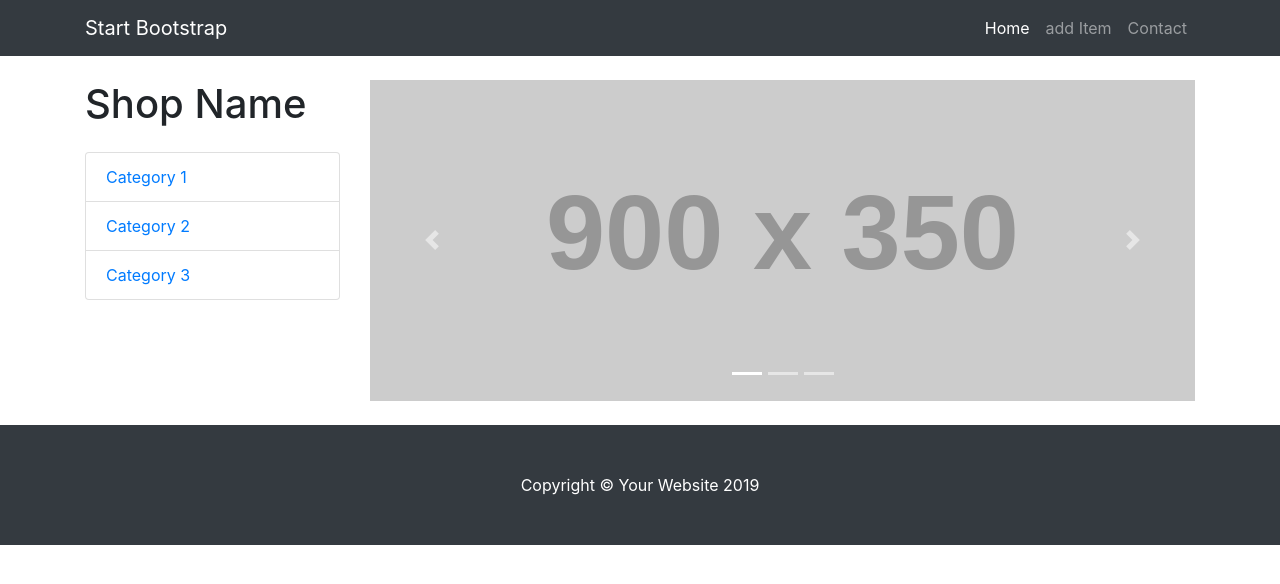
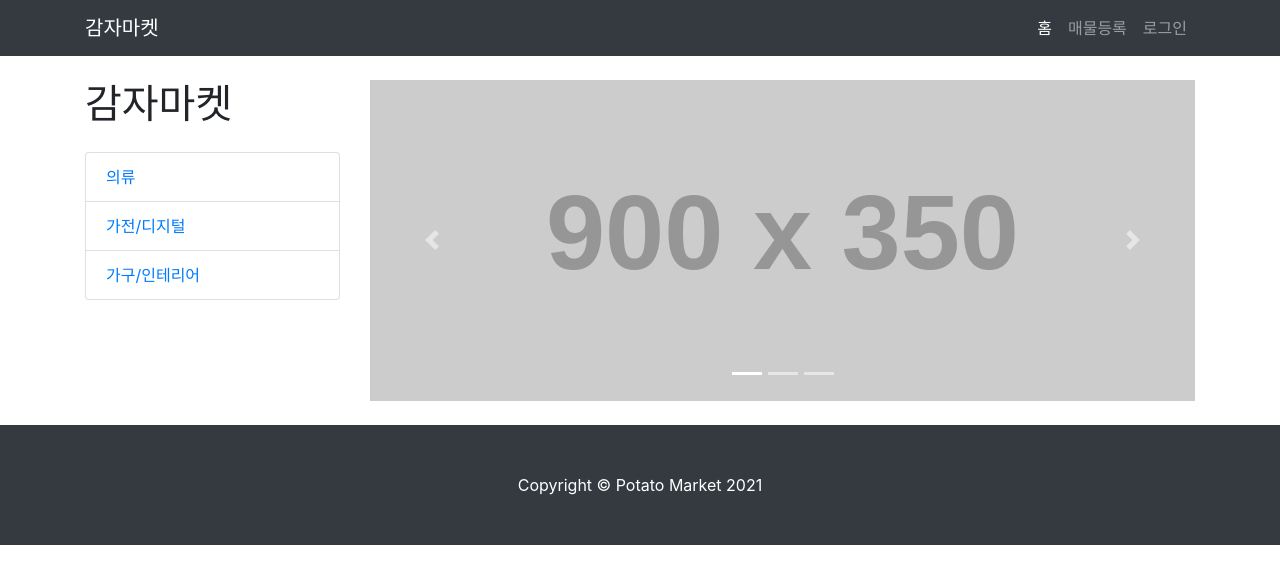
Before and after one commit to insolk/MSAproject, a Django app: page / in a window 1280 px wide. Shown: the top 584 px of the page. Run offline with Django 3.2, Linux system fonts and the light colour scheme; grey boxes labelled with a size stand in for pictures from a placeholder-image service; data that the repository does not hold is empty; parts of the project's set-up code (start-up, migrations or seed data) failed here and were passed over; some libraries are stand-ins or nearby versions.

Commit message:
make potatomarket base.html file

```diff
--- a/potatomarket/forms.py
+++ b/potatomarket/forms.py
@@ -6,4 +6,4 @@ from potatomarket.models import Item
 class ItemForm(forms.ModelForm):
     class Meta:
         model = Item
-        fields = ['item_name', 'item_price']
+        fields = ['item_name', 'item_price', 'item_detail']
--- /dev/null
+++ b/potatomarket/templates/potatomarket/base.html
@@ -0,0 +1,65 @@
+<!DOCTYPE html>
+<html lang="en">
+
+<head>
+
+  <meta charset="utf-8">
+  <meta name="viewport" content="width=device-width, initial-scale=1, shrink-to-fit=no">
+  <meta name="description" content="">
+  <meta name="author" content="">
+<title>{% block title %}감자마켓{% endblock %}</title>
+    {% load static %}
+  <!-- Bootstrap core CSS -->
+  <link href="{% block stylesheet %}{% static 'vendor/bootstrap/css/bootstrap.min.css' %}{% endblock %}" rel="stylesheet">
+
+  <!-- Custom styles for this template -->
+
+  <link href="{% block extrastyle %}{% static 'css/shop-homepage.css' %}{% endblock %}" rel="stylesheet">
+
+</head>
+
+<body>
+
+  <!-- Navigation -->
+  <nav class="navbar navbar-expand-lg navbar-dark bg-dark fixed-top">
+    <div class="container">
+      <a class="navbar-brand" href="/">감자마켓</a>
+      <button class="navbar-toggler" type="button" data-toggle="collapse" data-target="#navbarResponsive" aria-controls="navbarResponsive" aria-expanded="false" aria-label="Toggle navigation">
+        <span class="navbar-toggler-icon"></span>
+      </button>
+      <div class="collapse navbar-collapse" id="navbarResponsive">
+        <ul class="navbar-nav ml-auto">
+          <li class="nav-item active">
+            <a class="nav-link" href="/">홈
+              <span class="sr-only">(current)</span>
+            </a>
+          </li>
+          <li class="nav-item">
+            <a class="nav-link" href="{% url 'item_new' %}">매물등록</a>
+          </li>
+{#          <li class="nav-item">#}
+{#            <a class="nav-link" href="{% url 'item_new' %}">Services</a>#}
+{#          </li>#}
+          <li class="nav-item">
+            <a class="nav-link" href="#">로그인</a>
+          </li>
+        </ul>
+      </div>
+    </div>
+  </nav>
+
+{% block content %}{% endblock %}
+
+  <!-- Footer -->
+  <footer class="py-5 bg-dark">
+    <div class="container">
+      <p class="m-0 text-center text-white">Copyright &copy; Potato Market 2021</p>
+    </div>
+    <!-- /.container -->
+  </footer>
+
+  <!-- Bootstrap core JavaScript -->
+  <script src="{% static 'vendor/jquery/jquery.min.js' %}"></script>
+  <script src="{% static 'vendor/bootstrap/js/bootstrap.bundle.min.js' %}"></script>
+</body>
+</html>
--- a/potatomarket/templates/potatomarket/index.html
+++ b/potatomarket/templates/potatomarket/index.html
@@ -1,54 +1,5 @@
-<!DOCTYPE html>
-<html lang="en">
-
-<head>
-
-  <meta charset="utf-8">
-  <meta name="viewport" content="width=device-width, initial-scale=1, shrink-to-fit=no">
-  <meta name="description" content="">
-  <meta name="author" content="">
-
-  <title>Shop Homepage - Start Bootstrap Template</title>
-    {% load static %}
-  <!-- Bootstrap core CSS -->
-  <link href="{% block stylesheet %}{% static 'vendor/bootstrap/css/bootstrap.min.css' %}{% endblock %}" rel="stylesheet">
-
-  <!-- Custom styles for this template -->
-
-  <link href="{% block extrastyle %}{% static 'css/shop-homepage.css' %}{% endblock %}" rel="stylesheet">
-
-</head>
-
-<body>
-
-  <!-- Navigation -->
-  <nav class="navbar navbar-expand-lg navbar-dark bg-dark fixed-top">
-    <div class="container">
-      <a class="navbar-brand" href="#">Start Bootstrap</a>
-      <button class="navbar-toggler" type="button" data-toggle="collapse" data-target="#navbarResponsive" aria-controls="navbarResponsive" aria-expanded="false" aria-label="Toggle navigation">
-        <span class="navbar-toggler-icon"></span>
-      </button>
-      <div class="collapse navbar-collapse" id="navbarResponsive">
-        <ul class="navbar-nav ml-auto">
-          <li class="nav-item active">
-            <a class="nav-link" href="/">Home
-              <span class="sr-only">(current)</span>
-            </a>
-          </li>
-          <li class="nav-item">
-            <a class="nav-link" href="{% url 'item_new' %}">add Item</a>
-          </li>
-{#          <li class="nav-item">#}
-{#            <a class="nav-link" href="{% url 'item_new' %}">Services</a>#}
-{#          </li>#}
-          <li class="nav-item">
-            <a class="nav-link" href="#">Contact</a>
-          </li>
-        </ul>
-      </div>
-    </div>
-  </nav>
-
+{% extends "potatomarket/base.html" %}
+{% block content %}
   <!-- Page Content -->
   <div class="container">
 
@@ -56,11 +7,11 @@
 
       <div class="col-lg-3">
 
-        <h1 class="my-4">Shop Name</h1>
+        <h1 class="my-4">감자마켓</h1>
         <div class="list-group">
-          <a href="#" class="list-group-item">Category 1</a>
-          <a href="#" class="list-group-item">Category 2</a>
-          <a href="#" class="list-group-item">Category 3</a>
+          <a href="?" class="list-group-item">의류</a>
+          <a href="?" class="list-group-item">가전/디지털</a>
+          <a href="?" class="list-group-item">가구/인테리어</a>
         </div>
 
       </div>
@@ -127,18 +78,5 @@
   </div>
   <!-- /.container -->
 
-  <!-- Footer -->
-  <footer class="py-5 bg-dark">
-    <div class="container">
-      <p class="m-0 text-center text-white">Copyright &copy; Your Website 2019</p>
-    </div>
-    <!-- /.container -->
-  </footer>
 
-  <!-- Bootstrap core JavaScript -->
-  <script src="{% static 'vendor/jquery/jquery.min.js' %}"></script>
-  <script src="{% static 'vendor/bootstrap/js/bootstrap.bundle.min.js' %}"></script>
-
-</body>
-
-</html>
+{% endblock %}
```
Also changed, not shown: potatomarket/templates/potatomarket/add_item.html (+4 -66 lines).
